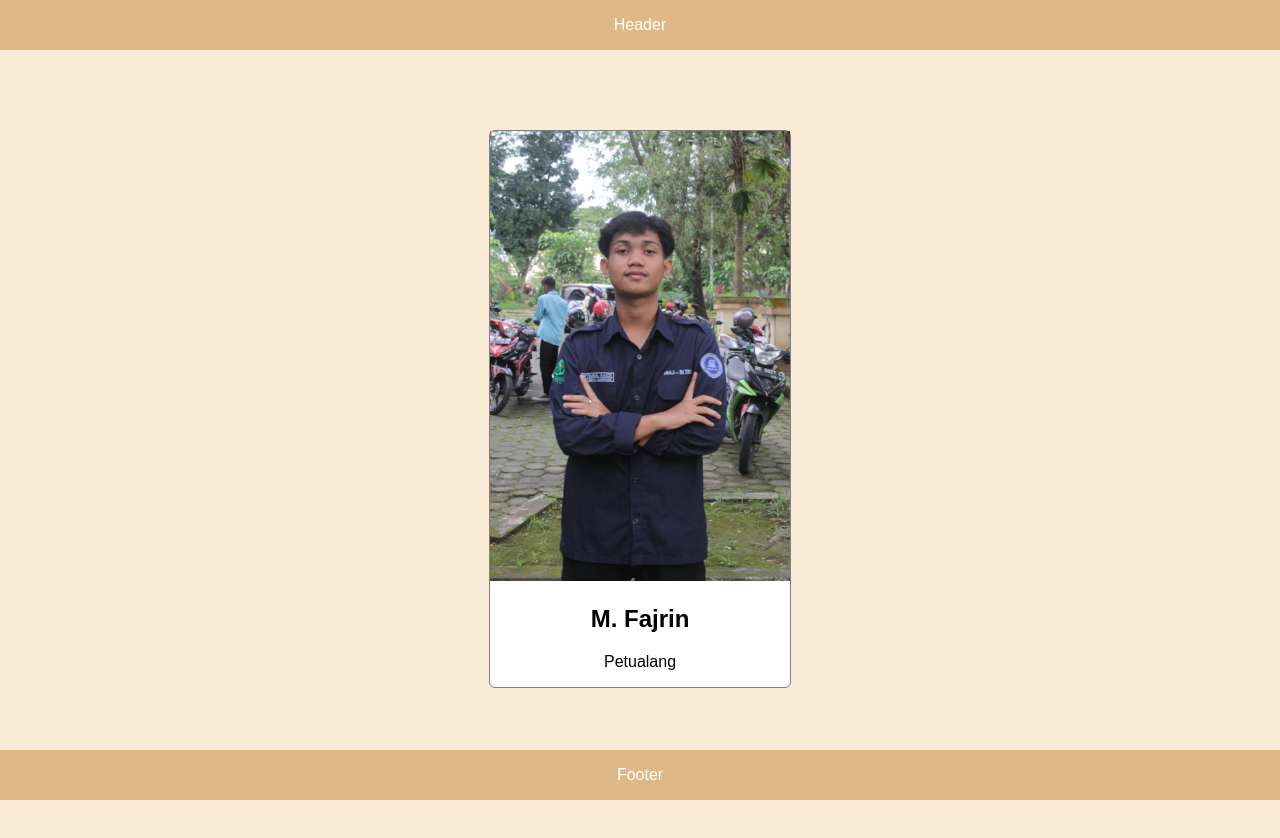
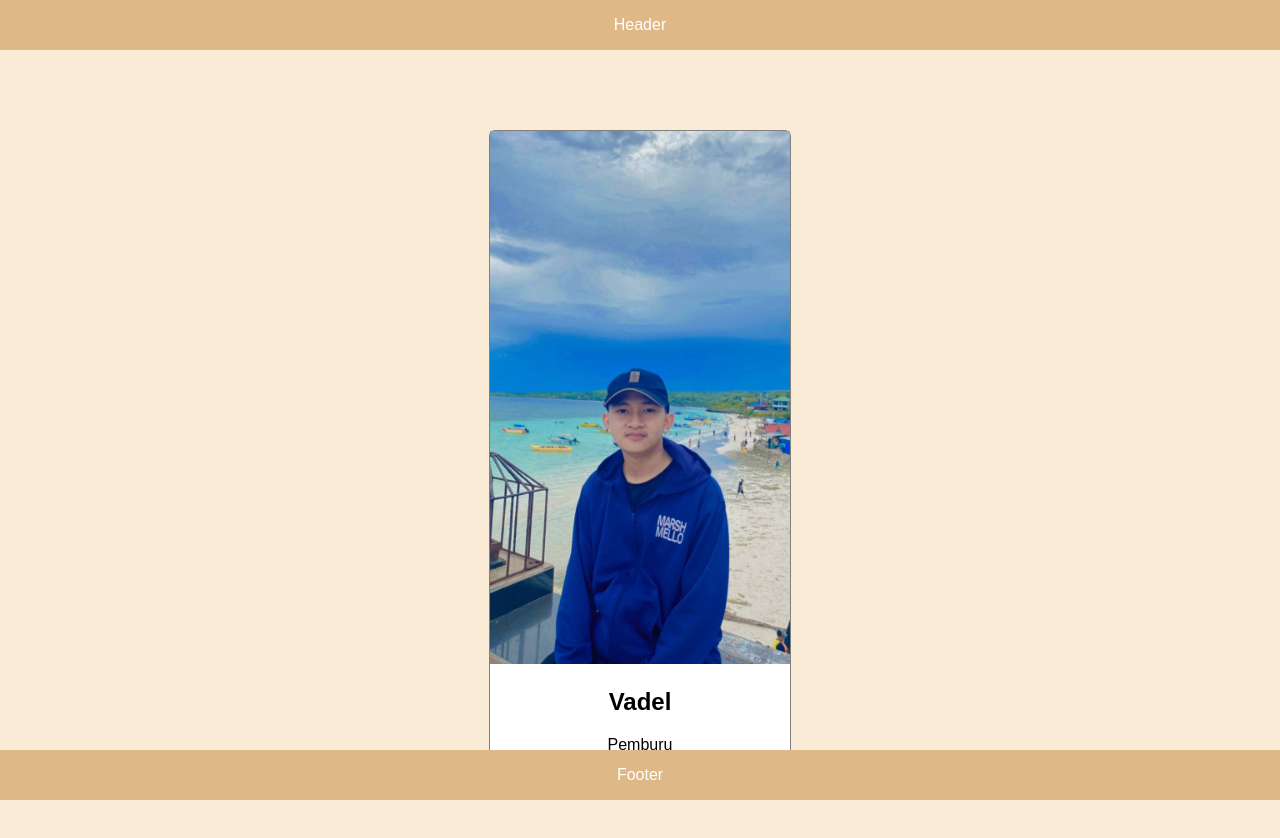
Before and after one commit to vadelia/tugas3, a plain HTML site: page index.html in a window 1280 px wide. Before the commit the page ends 800 px from the top, so only its background shows below. Drawn offline with Linux system fonts and the light colour scheme.

Commit message:
no message

```diff
--- a/index.html
+++ b/index.html
@@ -6,9 +6,9 @@
     <body>
         <div id="header">Header</div>
         <div id="profile-container">
-            <img id="profile-image" src="fajrin.jpg" alt="profile image" />
-            <h2 id="profile-name">M. Fajrin</h2>
-            <p id="profile-job">Petualang</p>
+            <img id="profile-image" src="vadel.jpeg" alt="profile image" />
+            <h2 id="profile-name">Vadel</h2>
+            <p id="profile-job">Pemburu</p>
         </div>
         <div id="footer">Footer</div>
     </body>
```
Also changed, not shown: fajrin.jpg (deleted), vadel.jpeg (added).
